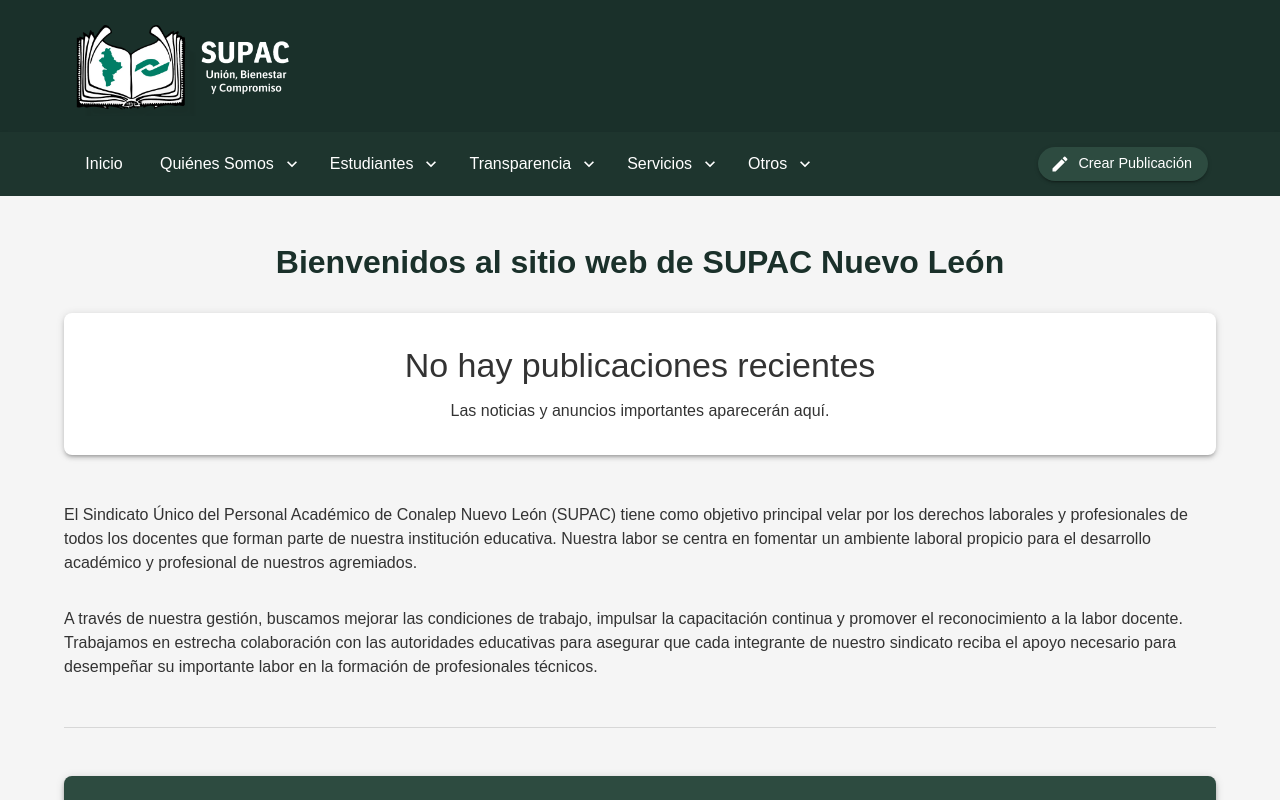
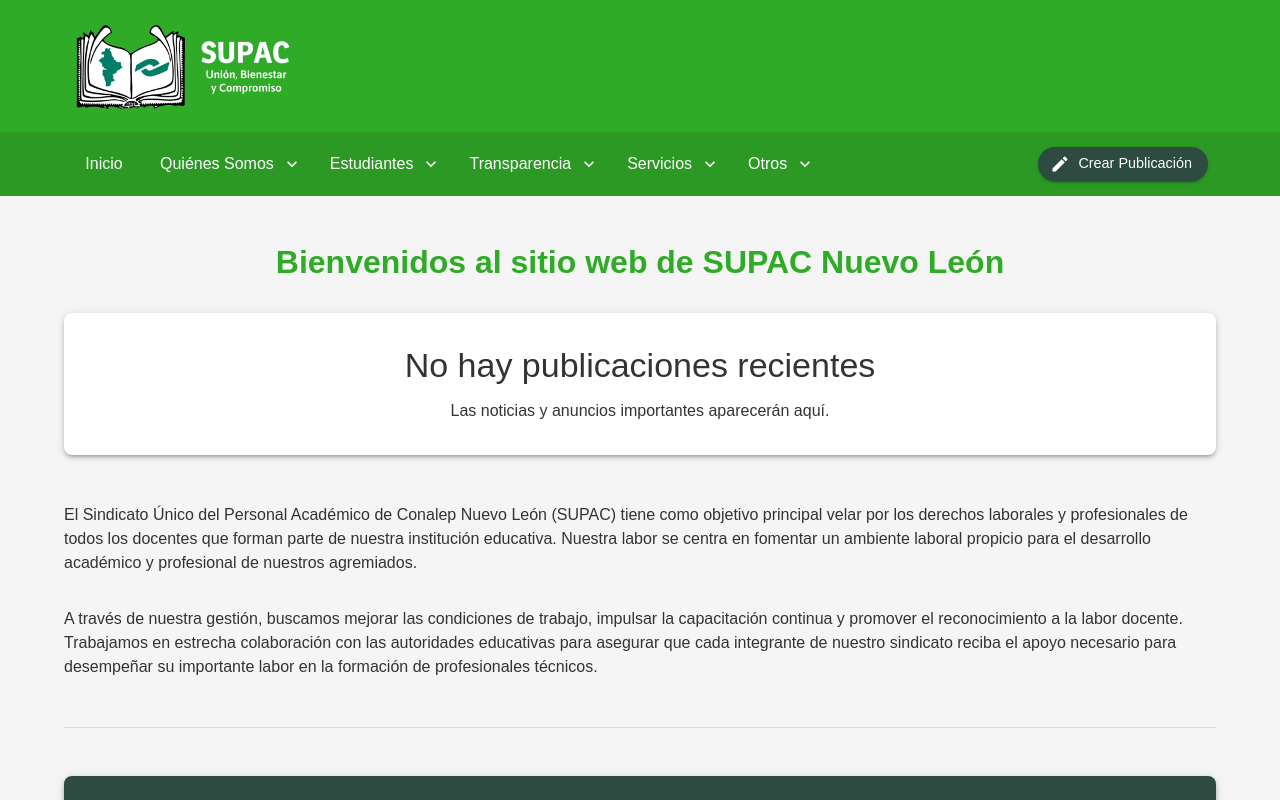
Before and after one commit to AngelIpina12/proyecto-sindicato, a React (Vite) app: page / in a window 1280 px wide. Shown: the top 800 px of the page. Built offline with nearby package versions, Linux system fonts and the light colour scheme.

Commit message:
Change color de paleta main, secondary y dark del theme en header

```diff
--- a/src/App.jsx
+++ b/src/App.jsx
@@ -13,14 +13,14 @@
 const theme = createTheme({
   palette: {
     primary: {
-      main: '#1a302a',
+      main: '#2FAB27',
       light: '#2d4b40',
       dark: '#122018',
     },
     secondary: {
-      main: '#1e352e',
+      main: '#2C9925',
       light: '#2d4b40',
-      dark: '#122018',
+      dark: '#298822',
     },
     text: {
       primary: '#333333',
--- a/src/pages/layout/Header.jsx
+++ b/src/pages/layout/Header.jsx
@@ -1,6 +1,6 @@
 import React from 'react'
 import { Box, Container, styled } from '@mui/material'
-import logo from "../../assets/SUPACLogoNavbarPNG.png";
+import logo from "../../assets/SUPACLogoNavbrPNGWithTransparency.png";
 
 const HeaderWrapper = styled(Box)(({ theme }) => ({
     backgroundColor: theme.palette.primary.main,
```
